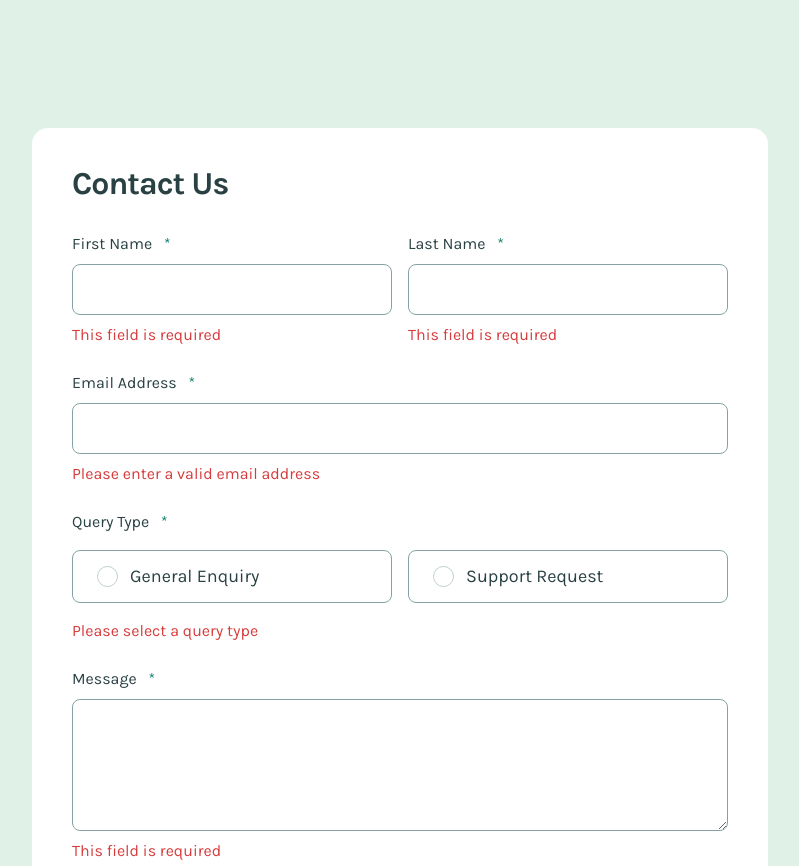
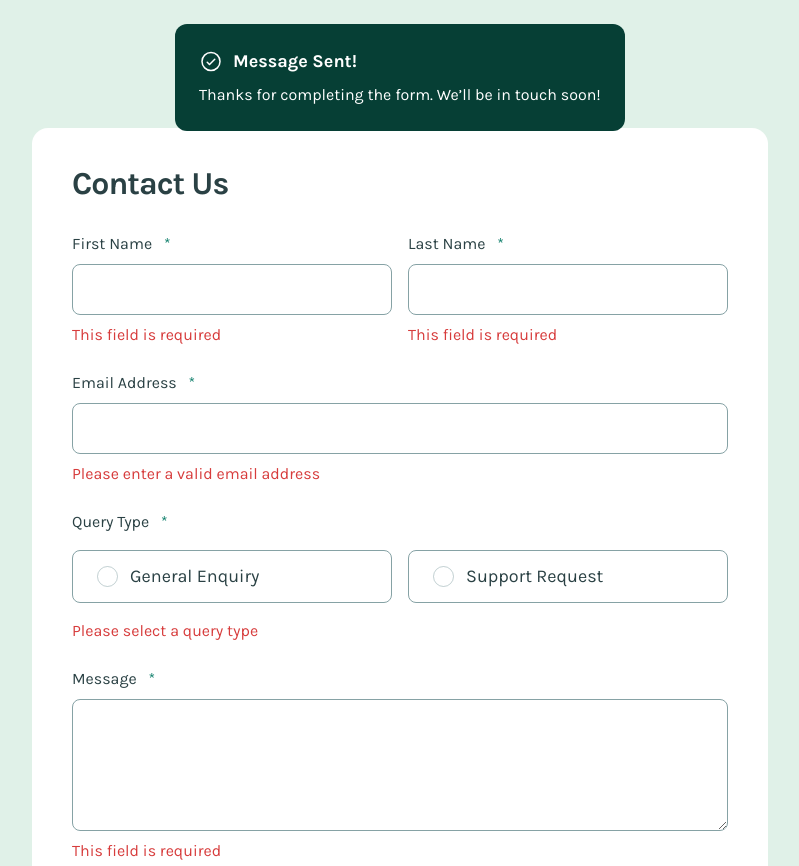
Before and after one commit to webdevbynight/contact-form-main, a website: page index.html in a window 1280 px wide. Shown: the top 866 px of the page, without its empty margins (240-1039 px from the left). Drawn offline with Linux system fonts and the light colour scheme.

Commit message:
Styled toast message

```diff
--- a/index.html
+++ b/index.html
@@ -60,7 +60,7 @@
             <!-- End form -->
 
             <!-- Begin toast message -->
-            <dialog class="toast-message" role="alertdialog" aria-live="assertive" aria-modal="true" aria-labelledby="toast-message-title" aria-describedby="toast-message-description">
+            <dialog class="toast-message" role="alertdialog" aria-live="assertive" aria-modal="true" aria-labelledby="toast-message-title" aria-describedby="toast-message-description" open>
                 <h2 id="toast-message-title" class="title">Message Sent!</h2>
                 <p id="toast-message-description">Thanks for completing the form. We’ll be in touch soon!</p>
             </dialog>
--- a/sass/_variables.scss
+++ b/sass/_variables.scss
@@ -24,6 +24,7 @@
     --tertiary-background-hover: #063f35;
     --quaternary-background: #86a2a5;
     --quinary-background: rgb(134 162 165 / .5);
+    --senary-background: #063f35;
     --primary-error: #d73c3c;
 
     // Borders, paddings, margins, corners and sizes
@@ -45,6 +46,11 @@
     --contact-form-checkbox-margin: #{px2rem(40)};
     --contact-form-checkbox-gap: #{px2rem(16)};
     --contact-form-textarea-size: #{px2rem(240)};
+    --toast-message-size: #{px2rem(402)};
+    --toast-message-gap: #{px2rem(8)};
+    --toast-message-padding: #{px2rem(24)};
+    --toast-message-radius: #{px2rem(12)};
+    --toast-message-title-gap: #{px2rem(10)};
 
     @include css-media-queries($from-breakpoint: two-column-form) {
         --contact-form-padding: #{px2rem(40)};
--- /dev/null
+++ b/sass/form/_toast-message.scss
@@ -0,0 +1,53 @@
+@charset "UTF-8";
+@use "../base/mixins" as *;
+
+/** @section Toast message */
+@keyframes fade-in {
+    from {
+        opacity: 0;
+    }
+    to {
+        opacity: 1;
+    }
+}
+@keyframes fade-out {
+    from {
+        opacity: 1;
+    }
+    to {
+        opacity: 0;
+        inset-block-start: calc(-1 * var(--toast-message-padding));
+    }
+}
+.toast-message {
+    color: var(--tertiary);
+    background: var(--senary-background);
+    padding: var(--toast-message-padding);
+    width: initial;
+    border: none;
+    border-radius: var(--toast-message-radius);
+    inset-block-start: var(--toast-message-padding);
+    inset-inline: var(--toast-message-padding);
+    animation: fade-in 300ms forwards, fade-out 550ms 5s forwards;
+    @media (prefers-reduced-motion: reduce) {
+        animation: initial;
+    }
+    .title {
+        font-size: var(--label-size);
+        margin-block-end: var(--toast-message-gap);
+        &::before {
+            background: url("images/sprites.svg") no-repeat center -39px;
+            vertical-align: middle;
+            display: inline-block;
+            width: 24px;
+            aspect-ratio: 1;
+            margin-inline-end: var(--toast-message-title-gap);
+            content: "";
+        }
+    }
+    @include css-media-queries($from-breakpoint: two-column-form) {
+        inline-size: var(--toast-message-size);
+        inset-inline: 50% auto;
+        transform: translateX(-50%);
+    }
+}
--- a/sass/styles.scss
+++ b/sass/styles.scss
@@ -21,3 +21,4 @@
 @use "./typo/font-face";
 @use "./layout/layout";
 @use "./form/form";
+@use "./form/toast-message";
```
Also changed, not shown: css/styles.css, 1 other file.
